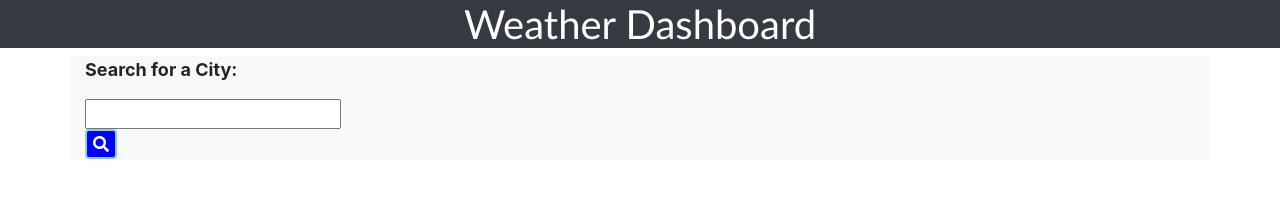
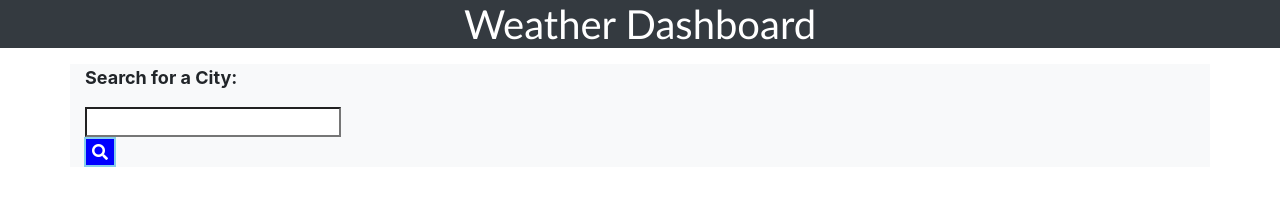
Before and after one commit to ShravaniAllamReddy/Weather-Dashboard, a plain HTML site: page index.html in a window 1280 px wide. Drawn offline with nearby package versions, Linux system fonts and the light colour scheme.

Commit message:
added code to append inputtext and search button

```diff
--- a/index.html
+++ b/index.html
@@ -23,17 +23,22 @@
     </nav>
 
 
-    <div class="container bg-light">
+    <div class="container bg-light mt-3">
         <div class="row">
             <div class="col-sm-3 col-md-3 col-lg-3">
                 <p class="font-weight-bold" style="font-size: large"> Search for a City:</p>
                 <!-- This will be where users input data about the city weather -->
                 <form id="weather-form" class="input-group">
-                    <input type="text" id="city-input">
+                    <input type="search" id="city-input">
                     <!-- This button will trigger our AJAX call -->
-                    <button id="cityweather" class="rounded" style="background-color: blue;color:white; border-color:skyblue; border-style:double" type="submit">
-                        <i class="fa fa-search"></i>
-                    </button>
+                    <div class="input-group-append">
+                        <button id="cityweather"
+                            style="background-color: blue;color:white; border-color:skyblue; border-style:double"
+                            type="submit">
+                            <i class="fa fa-search"></i>
+                        </button>
+                    </div>
+
                 </form>
                 <div class="card mt-5" style="display: none;">
                     <ul class="list-group list-group-flush append-list">
```
